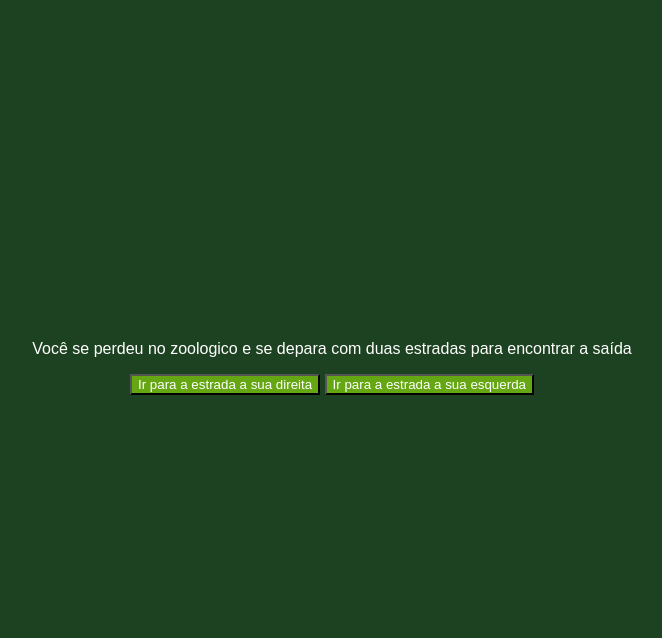
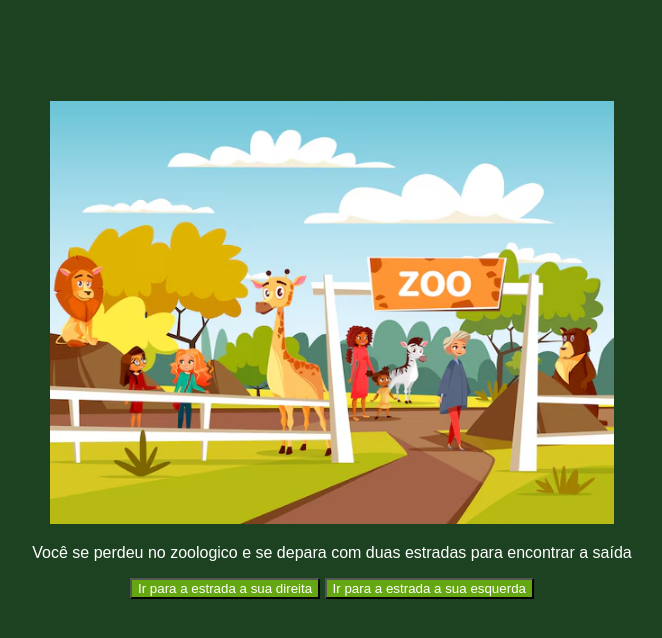
Before and after one commit to gabrielamary123/Uma-aventura, a plain HTML site: page index.html in a window 1280 px wide. Shown: the whole page, without its empty margins (308-970 px from the left). Drawn offline with Linux system fonts and the light colour scheme; a web font is replaced by a local one.

Commit message:
Update index.html

```diff
--- a/index.html
+++ b/index.html
@@ -12,7 +12,7 @@
 <body>
     <main>
         <div class="passo ativo" id="passo-0">
-            <img src="cenario-passo0.png" alt="">
+            <img src="ZOOLOGICODAGABI.avif" alt="">
         <p>Você se perdeu no zoologico e se depara com duas estradas para encontrar a saída</p>
             <button class="btn-proximo" data-proximo="1"> Ir para a estrada a sua direita</button>
             <button class="btn-proximo" data-proximo="2"> Ir para a estrada a sua esquerda</button>
```
